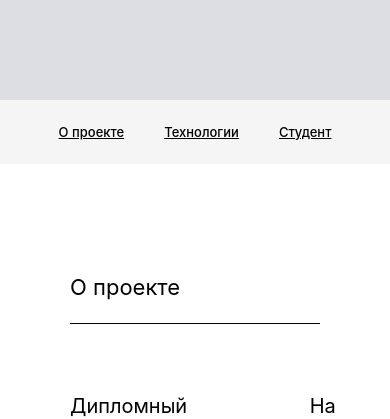
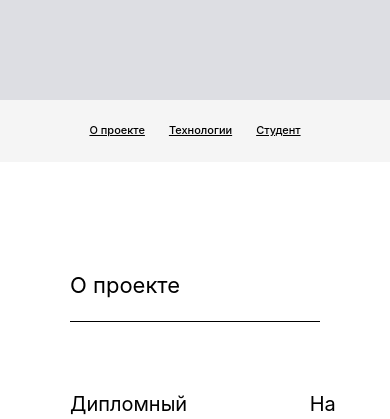
Before and after one commit to Olyaolya13/movies-explorer-frontend, a React app: page / in a window 390 px wide. Shown: the part 432-851 px from the top of the page. Built offline with nearby package versions, Linux system fonts and the light colour scheme.

Commit message:
add media nav tab

```diff
--- a/src/components/NavTab/NavTab.css
+++ b/src/components/NavTab/NavTab.css
@@ -1,14 +1,15 @@
-.navtab{
-    background-color:  #F5F5F5;
+.navtab {
+  background-color: #f5f5f5;
   margin: 0;
 }
 
-.navtab__navigation{
+.navtab__navigation {
   margin: 0;
   padding: 0;
   list-style: none;
   display: flex;
-    padding-top: 24px;padding-bottom: 24px;
+  padding-top: 24px;
+  padding-bottom: 24px;
 }
 
 .navtab__container {
@@ -23,13 +24,20 @@
   margin-right: 40px;
   text-decoration: underline;
   cursor: pointer;
-    transition: .3s linear;
+  transition: 0.3s linear;
 }
 
 .navtab__text:last-child {
   margin-right: 0;
 }
 
-.navtab__text:hover{
+.navtab__text:hover {
   opacity: 0.7;
 }
+
+@media (max-width: 400px) {
+  .navtab__text {
+    margin-right: 24px;
+    font-size: 11px;
+  }
+}
--- a/src/components/NavTab/NavTab.js
+++ b/src/components/NavTab/NavTab.js
@@ -1,26 +1,26 @@
 import React from 'react';
-import './NavTab.css'
 import { Link } from 'react-scroll';
-
+import { NavTabData } from '../../utils/constants';
+import './NavTab.css';
 
 function NavTab() {
   return (
-    <section className='navtab'>
-      <nav className='navtab__container'>
-        <ul className='navtab__navigation'>
-          <li className='navtab__text'>
-            <Link to="project" smooth={true} >
-              О проекте
+    <section className="navtab">
+      <nav className="navtab__container">
+        <ul className="navtab__navigation">
+          <li className="navtab__text">
+            <Link to="project" smooth={true}>
+              {NavTabData.projects}
             </Link>
           </li>
-          <li className='navtab__text'>
-            <Link to="techs" smooth={true} >
-              Технологии
+          <li className="navtab__text">
+            <Link to="techs" smooth={true}>
+              {NavTabData.techs}
             </Link>
           </li>
-          <li className='navtab__text'>
+          <li className="navtab__text">
             <Link to="student" smooth={true}>
-              Студент
+              {NavTabData.student}
             </Link>
           </li>
         </ul>
@@ -29,5 +29,4 @@ function NavTab() {
   );
 }
 
-
 export default NavTab;
--- a/src/utils/constants.js
+++ b/src/utils/constants.js
@@ -24,6 +24,13 @@ export const HeaderData = {
 //promo
 export const PromoData = {
   title: 'Учебный проект студента факультета Веб-разработки.'
+};
+
+//NavTAb
+export const NavTabData = {
+  projects: 'О проекте',
+  techs: 'Технологии',
+  student: 'Студент'
 };
 
 //Movies
```
Lines whose indentation alone changed are shown as unchanged.
